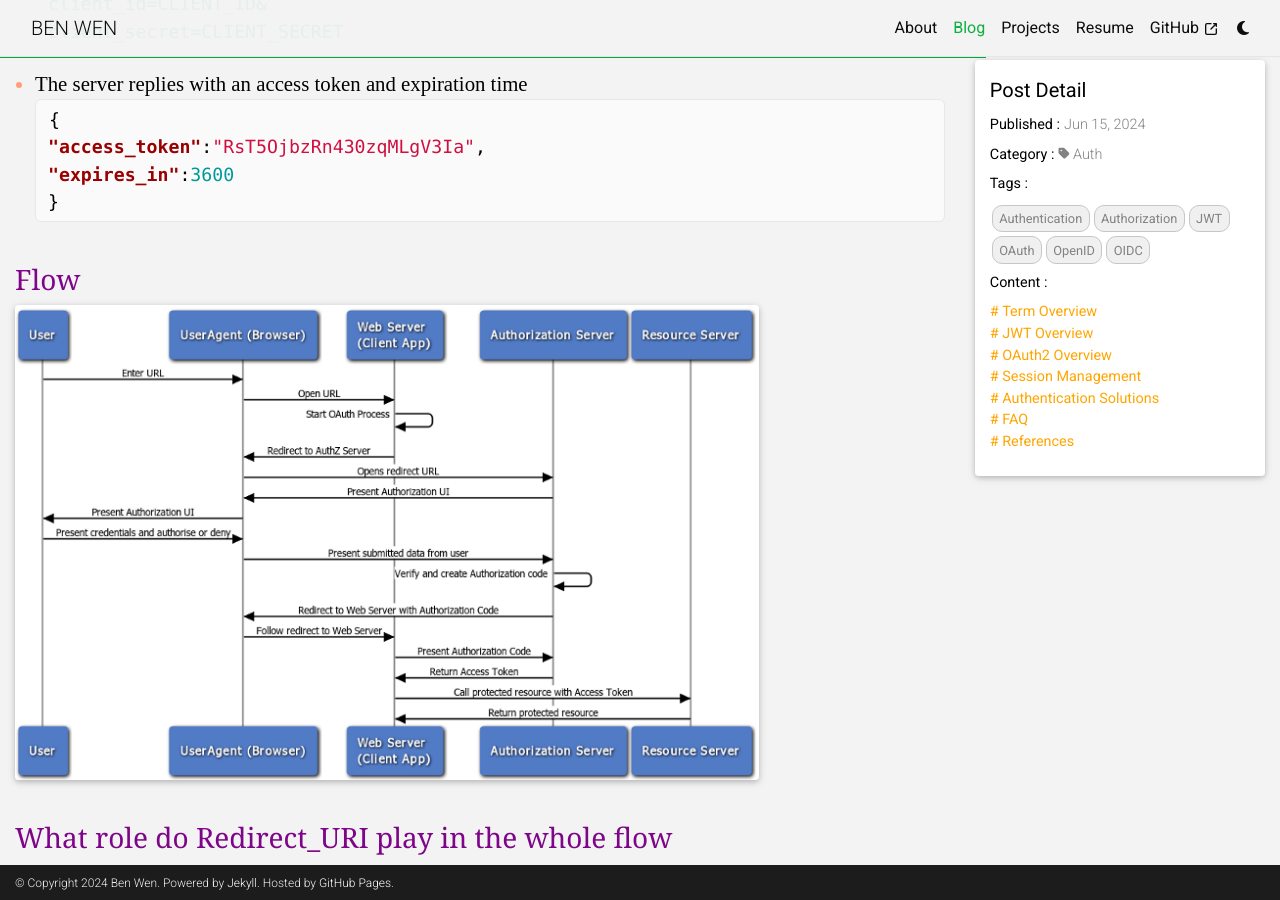
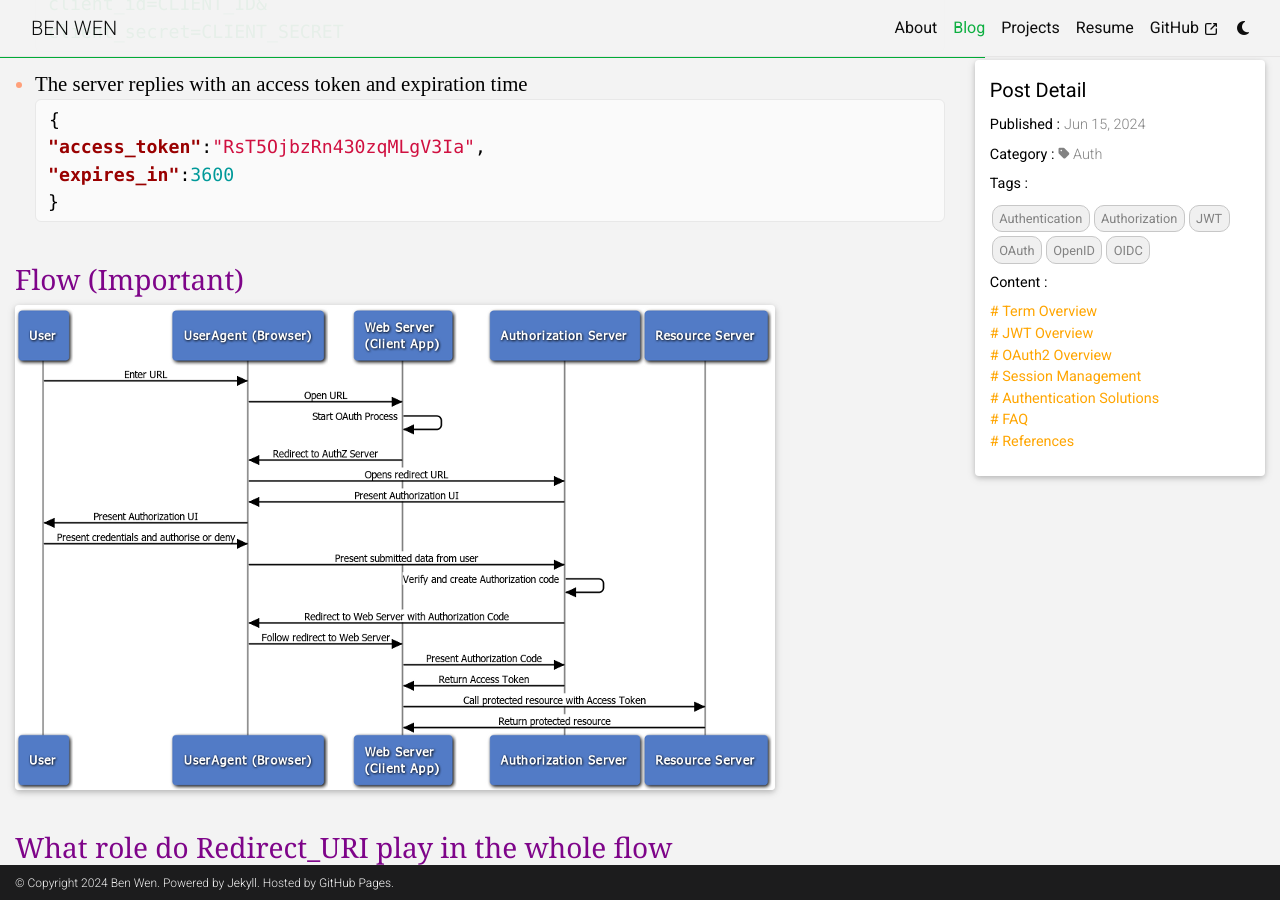
Before and after one commit to benwzj/benwzj.github.io, a Jekyll site: the page built from _posts/2024-06-15-auth.md, in a window 1280 px wide and 900 px high, scrolled down 8129 px. Built offline with Jekyll 4.4.1, drawn with Linux system fonts in a browser that asks for light colours; comment, search, counter and statistics services are not loaded.

Commit message:
update auth.js

````diff
--- a/_posts/2024-06-15-auth.md
+++ b/_posts/2024-06-15-auth.md
@@ -242,8 +242,8 @@
 }
 ```
 
-### Flow
-{% include figure.html path="assets/img/oauth_web_server_flow.png" class="img-fluid rounded z-depth-1" width="80%" %}
+### Flow (Important)
+{% include figure.html path="assets/img/oauth_web_server_flow.png" class="img-fluid rounded z-depth-1" %}
 
 ### What role do Redirect_URI play in the whole flow
 
````
